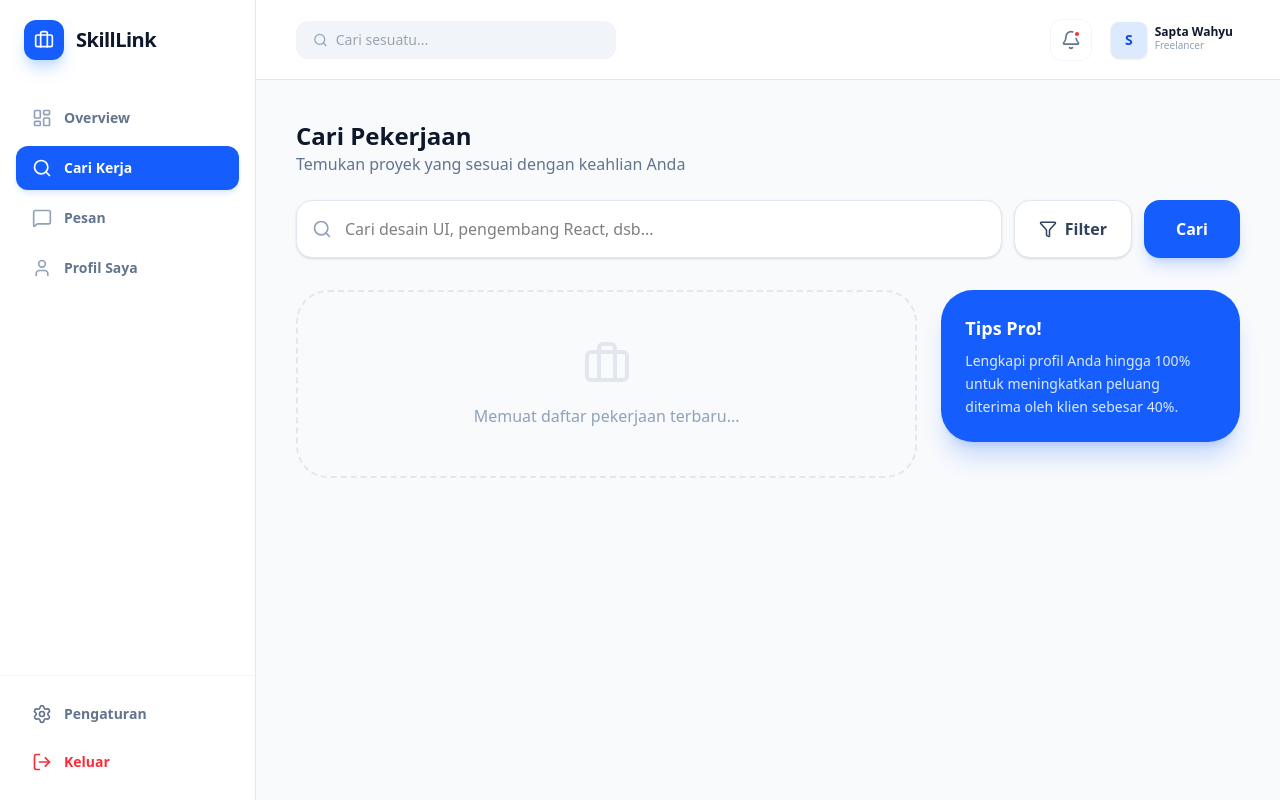
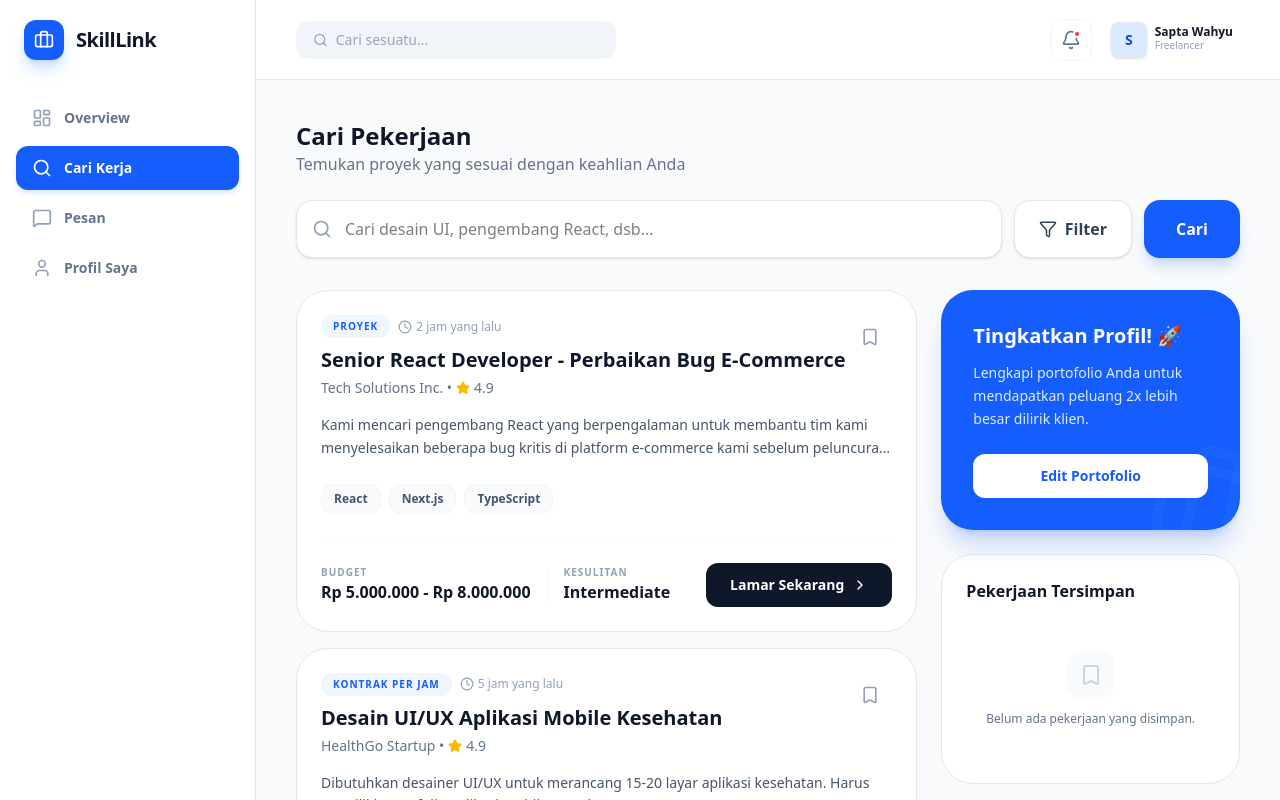
Before and after one commit to KodingMulu/SkillLink, a Next.js app in the folder web/: page /dashboard/freelancer/jobs in a window 1280 px wide. Shown: the top 800 px of the page. Built offline with nearby package versions, Linux system fonts and the light colour scheme.

Commit message:
feat: implementasi daftar kartu pekerjaan dengan informasi budget dan keahlian

```diff
--- a/web/src/app/dashboard/freelancer/jobs/page.tsx
+++ b/web/src/app/dashboard/freelancer/jobs/page.tsx
@@ -2,9 +2,37 @@
 
 import { useState } from 'react';
 import DashboardLayout from "../../DashboardLayout";
-import { Search, MapPin, DollarSign, Briefcase, Clock, Filter, ChevronRight, Star } from 'lucide-react';
+import { Search, MapPin, DollarSign, Briefcase, Clock, Filter, ChevronRight, Star, Bookmark } from 'lucide-react';
 
 export default function FindJobsPage() {
+  // Data dummy untuk daftar pekerjaan
+  const [jobs] = useState([
+    {
+      id: 1,
+      title: "Senior React Developer - Perbaikan Bug E-Commerce",
+      client: "Tech Solutions Inc.",
+      location: "Remote",
+      budget: "Rp 5.000.000 - Rp 8.000.000",
+      type: "Proyek",
+      postedAt: "2 jam yang lalu",
+      difficulty: "Intermediate",
+      skills: ["React", "Next.js", "TypeScript"],
+      description: "Kami mencari pengembang React yang berpengalaman untuk membantu tim kami menyelesaikan beberapa bug kritis di platform e-commerce kami sebelum peluncuran besar bulan depan."
+    },
+    {
+      id: 2,
+      title: "Desain UI/UX Aplikasi Mobile Kesehatan",
+      client: "HealthGo Startup",
+      location: "Jakarta (Hybrid)",
+      budget: "Rp 150.000 / Jam",
+      type: "Kontrak Per Jam",
+      postedAt: "5 jam yang lalu",
+      difficulty: "Expert",
+      skills: ["Figma", "UI/UX", "Mobile Design"],
+      description: "Dibutuhkan desainer UI/UX untuk merancang 15-20 layar aplikasi kesehatan. Harus memiliki portofolio aplikasi mobile yang kuat."
+    }
+  ]);
+
   return (
     <DashboardLayout role="freelancer">
       {/* HEADER & SEARCH SECTION */}
@@ -32,20 +60,87 @@ export default function FindJobsPage() {
       </div>
 
       <div className="grid grid-cols-1 lg:grid-cols-3 gap-6">
+        {/* DAFTAR PEKERJAAN (TAHAP 2) */}
         <div className="lg:col-span-2 space-y-4">
-          {/* List proyek akan muncul di sini pada Tahap 2 */}
-          <div className="p-12 border-2 border-dashed border-slate-200 rounded-[32px] flex flex-col items-center justify-center text-slate-400">
-            <Briefcase size={48} className="mb-4 opacity-20" />
-            <p className="font-medium">Memuat daftar pekerjaan terbaru...</p>
-          </div>
+          {jobs.map((job) => (
+            <div key={job.id} className="bg-white border border-slate-200 rounded-[32px] p-6 hover:border-blue-500 hover:shadow-xl hover:shadow-blue-900/5 transition-all group">
+              <div className="flex justify-between items-start mb-4">
+                <div className="flex-1">
+                  <div className="flex items-center gap-2 mb-2">
+                    <span className="px-3 py-1 bg-blue-50 text-blue-600 text-[10px] font-black uppercase tracking-widest rounded-full">
+                      {job.type}
+                    </span>
+                    <span className="text-slate-400 text-xs flex items-center gap-1">
+                      <Clock size={14} /> {job.postedAt}
+                    </span>
+                  </div>
+                  <h2 className="text-xl font-bold text-slate-900 group-hover:text-blue-600 transition-colors mb-1">
+                    {job.title}
+                  </h2>
+                  <p className="text-sm text-slate-500 flex items-center gap-1 font-medium">
+                    {job.client} • <Star size={14} className="text-amber-400 fill-amber-400" /> 4.9
+                  </p>
+                </div>
+                <button className="p-3 text-slate-400 hover:text-blue-600 hover:bg-blue-50 rounded-2xl transition-all">
+                  <Bookmark size={20} />
+                </button>
+              </div>
+
+              <p className="text-slate-600 text-sm mb-6 line-clamp-2 leading-relaxed">
+                {job.description}
+              </p>
+
+              <div className="flex flex-wrap gap-2 mb-6">
+                {job.skills.map((skill, index) => (
+                  <span key={index} className="px-3 py-1.5 bg-slate-50 border border-slate-100 text-slate-600 text-xs font-bold rounded-xl">
+                    {skill}
+                  </span>
+                ))}
+              </div>
+
+              <div className="pt-6 border-t border-slate-50 flex flex-col sm:flex-row sm:items-center justify-between gap-4">
+                <div className="flex items-center gap-4">
+                  <div className="flex flex-col">
+                    <span className="text-[10px] font-black text-slate-400 uppercase tracking-widest">Budget</span>
+                    <span className="text-slate-900 font-bold">{job.budget}</span>
+                  </div>
+                  <div className="w-px h-8 bg-slate-100 hidden sm:block"></div>
+                  <div className="flex flex-col">
+                    <span className="text-[10px] font-black text-slate-400 uppercase tracking-widest">Kesulitan</span>
+                    <span className="text-slate-900 font-bold">{job.difficulty}</span>
+                  </div>
+                </div>
+                <button className="flex items-center justify-center gap-2 px-6 py-3 bg-slate-900 text-white rounded-xl hover:bg-blue-600 transition-all font-bold text-sm">
+                  Lamar Sekarang
+                  <ChevronRight size={16} />
+                </button>
+              </div>
+            </div>
+          ))}
         </div>
 
-        <div className="hidden lg:block space-y-6">
-           {/* Sidebar info akan muncul di sini */}
-           <div className="bg-blue-600 rounded-[32px] p-6 text-white shadow-xl shadow-blue-600/20">
-             <h3 className="font-bold text-lg mb-2">Tips Pro!</h3>
-             <p className="text-blue-100 text-sm leading-relaxed">Lengkapi profil Anda hingga 100% untuk meningkatkan peluang diterima oleh klien sebesar 40%.</p>
-           </div>
+        {/* SIDEBAR INFO */}
+        <div className="space-y-6">
+          <div className="bg-blue-600 rounded-[32px] p-8 text-white shadow-xl shadow-blue-600/20 relative overflow-hidden group">
+            <div className="relative z-10">
+              <h3 className="font-bold text-xl mb-3">Tingkatkan Profil! 🚀</h3>
+              <p className="text-blue-100 text-sm leading-relaxed mb-6">Lengkapi portofolio Anda untuk mendapatkan peluang 2x lebih besar dilirik klien.</p>
+              <button className="w-full py-3 bg-white text-blue-600 rounded-xl font-bold text-sm hover:bg-blue-50 transition-colors">
+                Edit Portofolio
+              </button>
+            </div>
+            <Briefcase size={120} className="absolute -right-8 -bottom-8 text-blue-500/20 rotate-12 group-hover:scale-110 transition-transform duration-500" />
+          </div>
+
+          <div className="bg-white border border-slate-200 rounded-[32px] p-6">
+            <h3 className="font-bold text-slate-900 mb-4">Pekerjaan Tersimpan</h3>
+            <div className="text-center py-8">
+              <div className="w-12 h-12 bg-slate-50 rounded-2xl flex items-center justify-center text-slate-300 mx-auto mb-3">
+                <Bookmark size={24} />
+              </div>
+              <p className="text-xs text-slate-500 font-medium">Belum ada pekerjaan yang disimpan.</p>
+            </div>
+          </div>
         </div>
       </div>
     </DashboardLayout>
```
